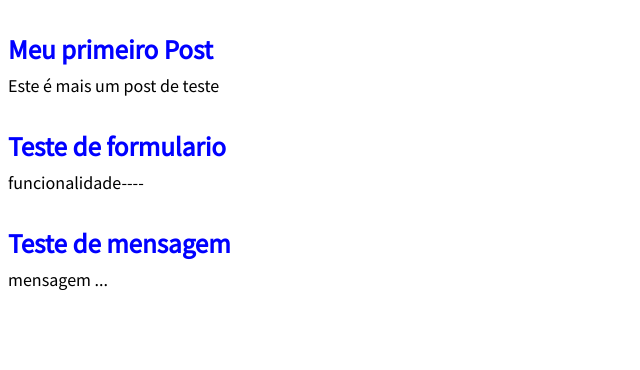
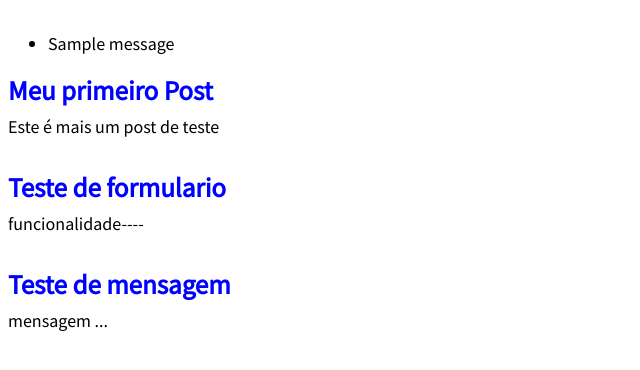
Before and after one commit to Leandro-gr/Blog---curso-udemy, a Django app: page / in a window 1280 px wide. Shown: the part 110-480 px from the top of the page, without its empty margins (0-640 px from the left). Run offline with Django 4.2, Linux system fonts and the light colour scheme; data comes from the database, SQL or seed files in the repository; both versions use the stored data as it was after the commit; one stand-in notice (Sample message) is shown.

Commit message:
ADD - Messages

```diff
--- a/meu_site/blog/views.py
+++ b/meu_site/blog/views.py
@@ -1,5 +1,7 @@
 from django.shortcuts import render
 from django.urls import reverse_lazy
+from django.contrib.messages.views import SuccessMessageMixin
+from django.contrib import messages
 from django.views.generic import ListView, DetailView
 from django.views.generic.edit import CreateView, UpdateView, DeleteView
 from . models import Post
@@ -14,17 +16,36 @@ class BlogDetailView(DetailView):
     model = Post
     template_name = 'blog/post_detail.html'
 
-class BlogCreateView(CreateView):
+class BlogCreateView(SuccessMessageMixin, CreateView):
     model = Post
     template_name = 'blog/post_new.html'
     fields = '__all__'
+    success_message = "%(field)s - was create successfully"
 
-class BlogUpdateView(UpdateView):
+    def get_success_message(self, cleaned_data):
+        return self.success_message % dict(
+            cleaned_data,
+            field=self.object.title,
+        )
+
+class BlogUpdateView(SuccessMessageMixin, UpdateView):
     model = Post
     template_name = 'blog/post_edit.html'
     fields = '__all__'
+    success_message = "%(field)s - was update successfully"
 
-class BlogDeleteView(DeleteView):
+    def get_success_message(self, cleaned_data):
+        return self.success_message % dict(
+            cleaned_data,
+            field=self.object.title,
+        )
+
+class BlogDeleteView(SuccessMessageMixin, DeleteView):
     model = Post
     template_name = 'blog/post_delete.html'
     success_url = reverse_lazy('home')
+    success_message = "Deletado com sucesso"
+
+    def delete(self, request, *args, **kwargs):
+        messages.success(self.request, self.success_message)
+        return super(BlogDeleteView, self).delete(request, *args, **kwargs)
--- a/meu_site/templates/base.html
+++ b/meu_site/templates/base.html
@@ -19,8 +19,14 @@
         </div>
     </header>
     <div class="container">
+        {% if messages %}
+            <ul class="messages">
+                {% for message in messages %}
+                <li{% if message.tags %} class="{{ message.tags }}" {% endif %}>{{ message }}</li>
+                {% endfor %}
+            </ul>
+        {% endif %}
         {% block content %} {% endblock content %}
     </div>
 </body>
-
 </html>
```
Also changed, not shown: meu_site/blog/templates/blog/home.html (+4 -6 lines), meu_site/db.sqlite3.
